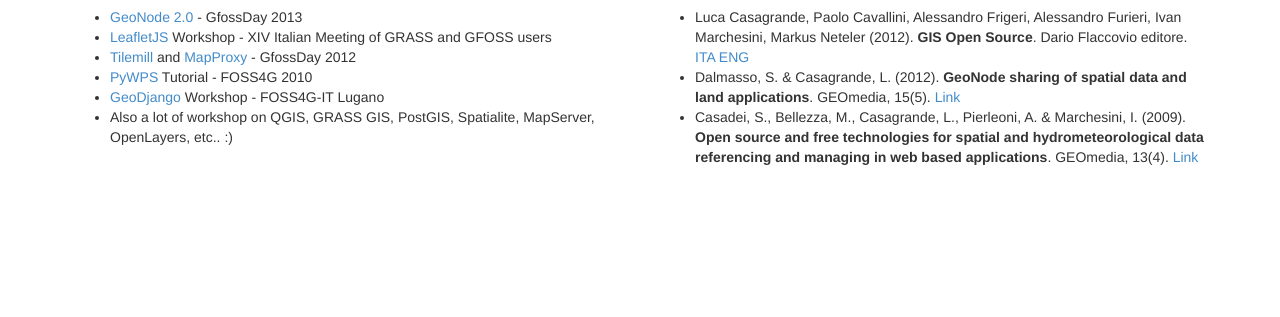
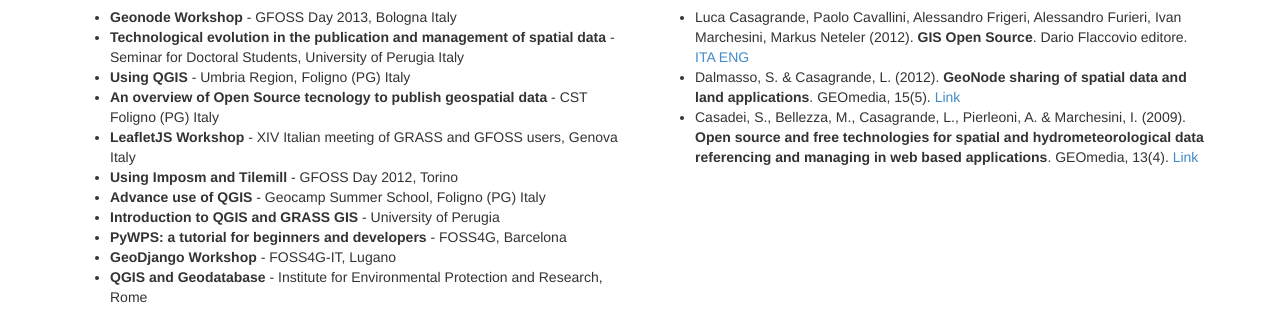
Before and after one commit to lucacasagrande/lucacasagrande.github.io, a plain HTML site: page index.html in a window 1280 px wide. Shown: the part 569-886 px from the top of the page. Before the commit the page ends 800 px from the top, so only its background shows below. Drawn offline with Linux system fonts and the light colour scheme.

Commit message:
Update teaching

```diff
--- a/index.html
+++ b/index.html
@@ -18,6 +18,9 @@
     <style type="text/css">
     .container {
       padding-top: 10px;
+    }
+    .title--teaching{
+      font-weight: bold;
     }
     </style>
   </head>
@@ -68,12 +71,18 @@
       <div class="col-md-6">
         <h2>Teaching</h2>
         <ul>
-          <li><a href="http://www.geonode.org" target="_blank">GeoNode 2.0</a> - GfossDay 2013</li>
-          <li><a href="http://leafletjs.com/" target="_blank">LeafletJS </a> Workshop - XIV Italian Meeting of GRASS and GFOSS users</li>
-          <li><a href="https://www.mapbox.com/tilemill/" target="_blank">Tilemill</a> and <a href="http://mapproxy.org/" target="_blank">MapProxy</a> - GfossDay 2012</li>
-          <li><a href="http://pywps.wald.intevation.org/" target="_blank">PyWPS</a> Tutorial - FOSS4G 2010</li>
-          <li><a href="http://geodjango.org/" target="_blank">GeoDjango</a> Workshop - FOSS4G-IT Lugano</li>
-          <li> Also a lot of workshop on QGIS, GRASS GIS, PostGIS, Spatialite, MapServer, OpenLayers, etc.. :) </li>
+
+          <li><span class="title--teaching">Geonode Workshop</span> - GFOSS Day 2013, Bologna Italy</li>
+          <li><span class="title--teaching">Technological evolution in the publication and management of spatial data</span> - Seminar for Doctoral Students, University of Perugia Italy</li>
+          <li><span class="title--teaching">Using QGIS</span> - Umbria Region, Foligno (PG) Italy</li>
+          <li><span class="title--teaching">An overview of Open Source tecnology to publish geospatial data</span> -  CST Foligno (PG) Italy</li>
+          <li><span class="title--teaching">LeafletJS Workshop</span> - XIV Italian meeting of GRASS and GFOSS users, Genova Italy</li>
+          <li><span class="title--teaching">Using Imposm and Tilemill</span> - GFOSS Day 2012, Torino</li>
+          <li><span class="title--teaching">Advance use of QGIS</span> - Geocamp Summer School, Foligno (PG) Italy</li>
+          <li><span class="title--teaching">Introduction to QGIS and GRASS GIS</span>  - University of Perugia</li>
+          <li><span class="title--teaching">PyWPS: a tutorial for beginners and developers</span> - FOSS4G,  Barcelona</li>
+          <li><span class="title--teaching">GeoDjango Workshop</span>  - FOSS4G-IT, Lugano</li>
+          <li><span class="title--teaching">QGIS and Geodatabase</span> - Institute for Environmental Protection and Research, Rome</li>
         </ul>
       </div>
       <div class="col-md-6">
```
